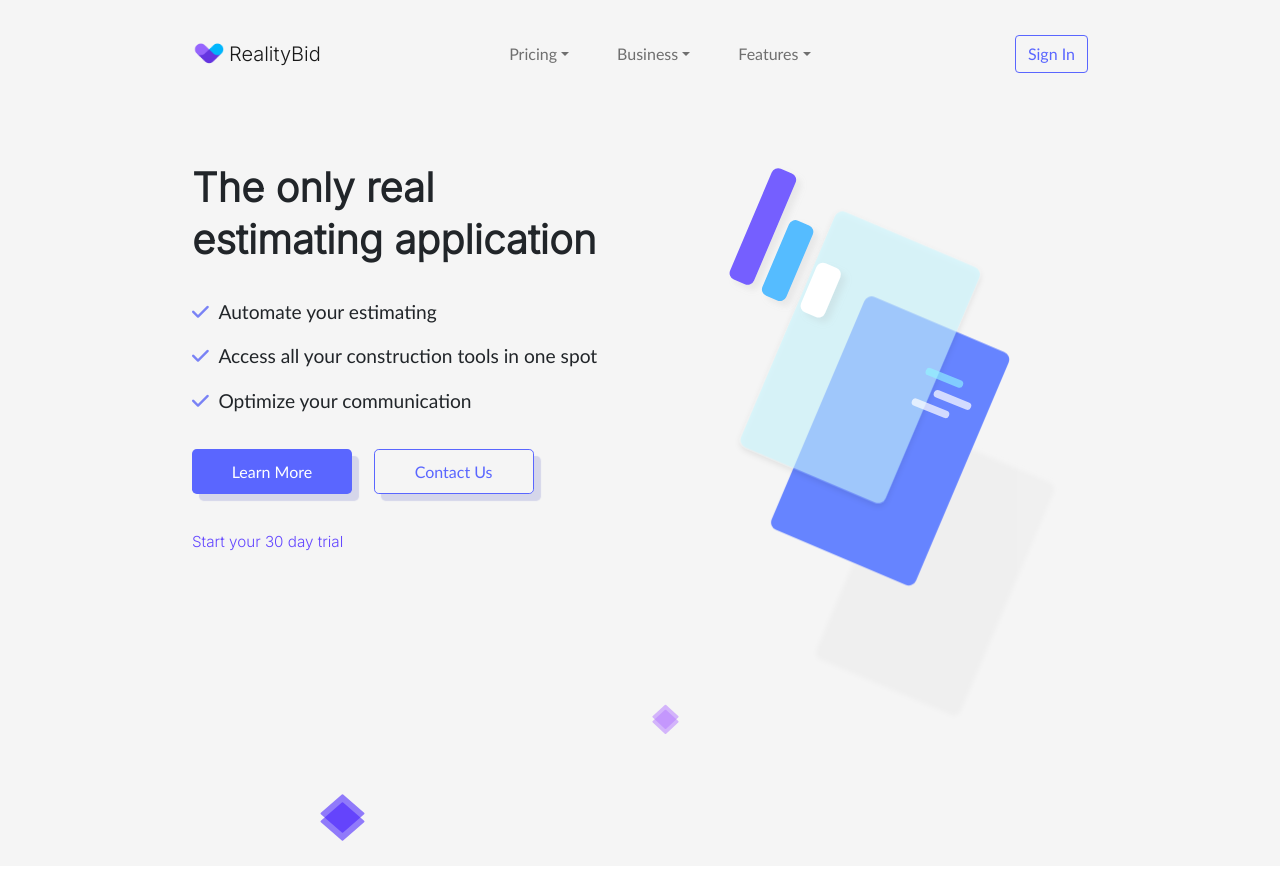
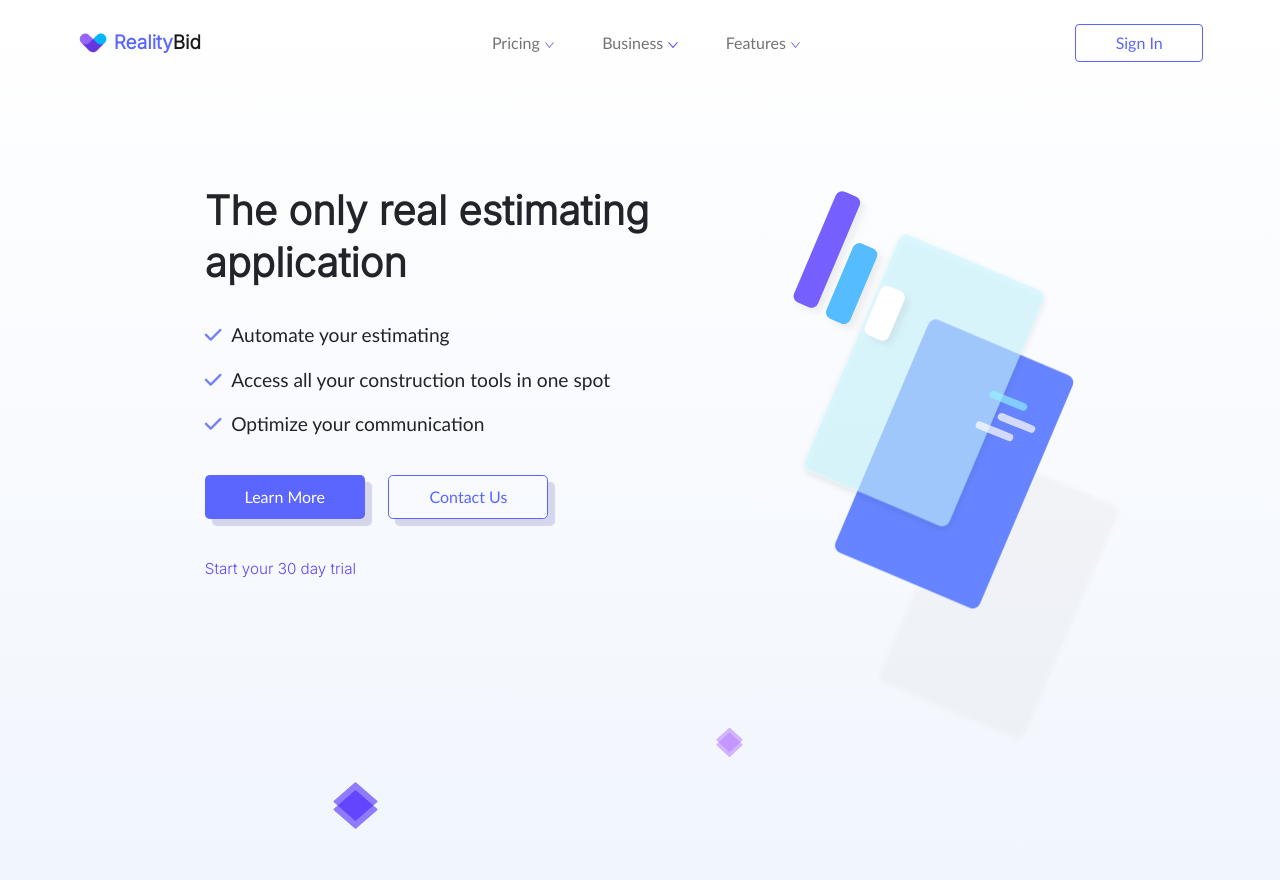
Before and after one commit to SaiyanBoy/LandingPage, a plain HTML site: page index.html in a window 1280 px wide. Drawn offline with nearby package versions, Linux system fonts and the light colour scheme.

Commit message:
Made style changes

```diff
--- a/CSS/styles.css
+++ b/CSS/styles.css
@@ -1,10 +1,10 @@
 /* Normal */
 #title {
-    background-color: whitesmoke;
+    background-image: linear-gradient(rgba(255, 255, 255), rgba(240, 245, 253));
 }
 
 .container-fluid{
-    padding: 2% 15%;
+    padding: 1% 6%;
 
 }
 
@@ -27,6 +27,7 @@ p {
 }
 
 
+
 /* Navigation Bar */
 .navbar {
     padding-bottom: 2.5rem;
@@ -35,23 +36,22 @@ p {
 .nav-link{
     font-weight: 10000;
 }
-.navbar-brand {
-    font-family: 'inter', sans-serif;
-    color: #5A66FF;
-}
 
 .dropdown {
     font-weight: 500;
-    padding-right: 2rem;
+    padding-right: 1.5rem;
+    padding-left: 1.5rem;
 }
 
 .img-fluid {
-    width: 37px;
+    width: 35px;
     padding-right: 5px;
 }
 
 .diamond {
     margin-left: 8rem;
+    margin-top: 14rem;
+    margin-bottom: 6rem;
 }
 /* Links */
 .link-primary {
@@ -59,6 +59,7 @@ p {
      text-decoration: none;
      color: #6447FF;
      font-size: .95rem;
+     position: absolute;
     }
 
 /* Button */
@@ -82,6 +83,7 @@ p {
 }
 #btnSign{
     font-weight: 500;
+    width: 8rem;
 }
 
 #btnLearn:hover {
@@ -101,3 +103,56 @@ p {
     padding-right: .5em;
     color: #7982F5;
 }
+
+.pricing {
+    margin-top: 10px;
+    display: flex;
+    color: rgba(0,0,0,.55);
+}
+
+.pricing-name {
+    margin-right: 5px;
+}
+
+.business {
+    margin-top: 10px;
+    display: flex;
+    color: rgba(0,0,0,.55);
+}
+
+.business-name {
+    margin-right: 5px;
+}
+
+.features {
+    margin-top: 10px;
+    display: flex;
+    color: rgba(0,0,0,.55);
+}
+
+.features-name {
+    margin-right: 5px;
+}
+
+.reality-title{
+    display: flex;
+    font-family: 'inter', sans-serif;
+    font-size: 19px;
+    font-weight: bolder;
+    margin-left: 2px;
+}
+
+.reality-blue{
+    color: #5A66FF;
+}
+
+.main-section{
+    margin-left: 8rem;
+    margin-top: 2rem;
+}
+
+@media (max-width: 1000px) {
+    .big-image{
+        display: none;
+    }
+}
--- a/index.html
+++ b/index.html
@@ -28,20 +28,64 @@
       <div class="container-fluid">
       <nav class="navbar navbar-expand-md navbar-light">
         <img src="logo_reality_1-removebg-preview.png" class="img-fluid" alt="logo">
-        <a class="navbar-brand" href="">RealityBid</a>
+        <a class="navbar-brand" href="">
+          <div class="reality-title">
+            <div class="reality-blue">
+              Reality
+            </div>
+            <div>
+              Bid
+            </div>
+          </div>
+        </a>
         <button class="navbar-toggler" type="button" data-bs-toggle="collapse" data-bs-target="#navbarNav" aria-controls="navbarNav" aria-expanded="false" aria-label="Toggle navigation">
           <span class="navbar-toggler-icon"></span>
         </button>
         <div class="collapse navbar-collapse" id="navbarNav">
           <ul class="navbar-nav mx-auto">
               <li class="nav-item dropdown">
-                  <a class="nav-link dropdown-toggle" href="">Pricing</a>
+                  <!-- <a class="nav-link dropdown-toggle" href="">Pricing</a> -->
+                  <div class="pricing">
+                      <div class="pricing-name">
+                        Pricing
+                      </div>
+                      <div class="price-logo">
+                        <!-- <svg xmlns="http://www.w3.org/2000/svg" width="9.406" height="6.406" viewBox="0 0 9.406 6.406">
+                          <g id="Group_121" data-name="Group 121" transform="translate(-347.797 -128.797)">
+                            <line id="Line_68" data-name="Line 68" x2="4" y2="5" transform="translate(348.5 129.5)" fill="none" stroke="#6756fc" stroke-linecap="round" stroke-width="1"/>
+                            <line id="Line_69" data-name="Line 69" x1="4" y2="5" transform="translate(352.5 129.5)" fill="none" stroke="#6756fc" stroke-linecap="round" stroke-width="1"/>
+                          </g>
+                        </svg> -->
+                        <img src="./images/arrow.svg"></img>
+                      </div>
+                  </div>
+                  <div class="pricing">
+
               </li>
             <li class="nav-item dropdown">
-                <a class="nav-link dropdown-toggle" href="">Business</a>
+                <!-- <a class="nav-link dropdown-toggle" href="">Business</a> -->
+                <div class="business">
+                  <div class="business-name">
+                    Business
+                  </div>
+                  <div class="business-logo">
+
+                    <img src="./images/arrow.svg"></img>
+                  </div>
+              </div>
             </li>
           <li class="nav-item dropdown">
-              <a class="nav-link dropdown-toggle" href="" id="navbarDropdown">Features</a>
+              <!-- <a class="nav-link dropdown-toggle" href="" id="navbarDropdown">Features</a> -->
+              <div class="features">
+                <div class="features-name">
+                  Features
+                </div>
+                <div class="features-logo">
+
+                  <img src="./images/arrow.svg"></img>
+                </div>
+            </div>
+          </li>
           </li>
       </ul>
         <button id="btnSign" class="btn">Sign In</button>
@@ -53,8 +97,8 @@
     <!-- Title -->
     <br>
 
-    <!--Middle-->
-    <section>
+    <!--Middle Left Column-->
+    <section class="main-section">
       <div class="row">
 
           <div class="col-lg-6">
@@ -72,26 +116,13 @@
 
               <br>
               <a href="#" class="link-primary">Start your 30 day trial</a>
-              <br>
-              <br>
-              <br>
-              <br>
-              <br>
-              <br>
-              <br>
-              <br>
-              <br>
-              <br>
-              <br>
-              <svg class="diamond" xmlns="http://www.w3.org/2000/svg" width="45" height="47" viewBox="0 0 45 47">
-                <path id="Polygon_16" data-name="Polygon 16" d="M21.845.568a1,1,0,0,1,1.31,0L44.128,18.744a1,1,0,0,1,0,1.511L23.155,38.432a1,1,0,0,1-1.31,0L.872,20.256a1,1,0,0,1,0-1.511Z" fill="#421cff" opacity="0.56"/>
-                <path id="Polygon_17" data-name="Polygon 17" d="M21.845.568a1,1,0,0,1,1.31,0L44.128,18.744a1,1,0,0,1,0,1.511L23.155,38.432a1,1,0,0,1-1.31,0L.872,20.256a1,1,0,0,1,0-1.511Z" transform="translate(45 47) rotate(180)" fill="#421cff" opacity="0.56"/>
-              </svg>
 
+              <img class="diamond" src="./images/diamond.svg"></img>
 
-          </div>
+            </div>
+      <!-- Middle Right Column -->
       <div class="col-lg-6">
-        <svg xmlns="http://www.w3.org/2000/svg" xmlns:xlink="http://www.w3.org/1999/xlink" width="410.894" height="572.345" viewBox="0 0 410.894 572.345">
+        <svg class="big-image"xmlns="http://www.w3.org/2000/svg" xmlns:xlink="http://www.w3.org/1999/xlink" width="410.894" height="572.345" viewBox="0 0 410.894 572.345">
           <defs>
             <filter id="Rectangle_41" x="116.518" y="131.682" width="294.375" height="430.236" filterUnits="userSpaceOnUse">
               <feOffset dx="45" dy="130" input="SourceAlpha"/>
@@ -152,7 +183,6 @@
           <path id="Polygon_12" data-name="Polygon 12" d="M12.821.629a1,1,0,0,1,1.359,0L26.208,11.766a1,1,0,0,1,0,1.468L14.179,24.371a1,1,0,0,1-1.359,0L.792,13.234a1,1,0,0,1,0-1.468Z" transform="translate(0 542.345)" fill="#b780ff" opacity="0.56"/>
           <path id="Polygon_13" data-name="Polygon 13" d="M12.821.629a1,1,0,0,1,1.359,0L26.208,11.766a1,1,0,0,1,0,1.468L14.179,24.371a1,1,0,0,1-1.359,0L.792,13.234a1,1,0,0,1,0-1.468Z" transform="translate(27 572.345) rotate(180)" fill="#b780ff" opacity="0.56"/>
         </svg>
-
       </div>
       </div>
 
```
Also changed, not shown: images/arrow.svg (added), images/diamond.svg (added).
